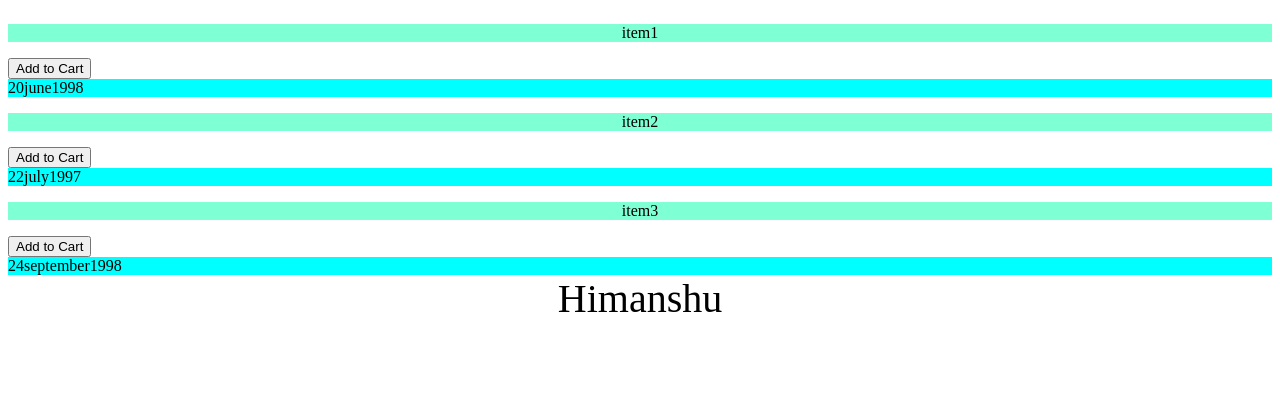
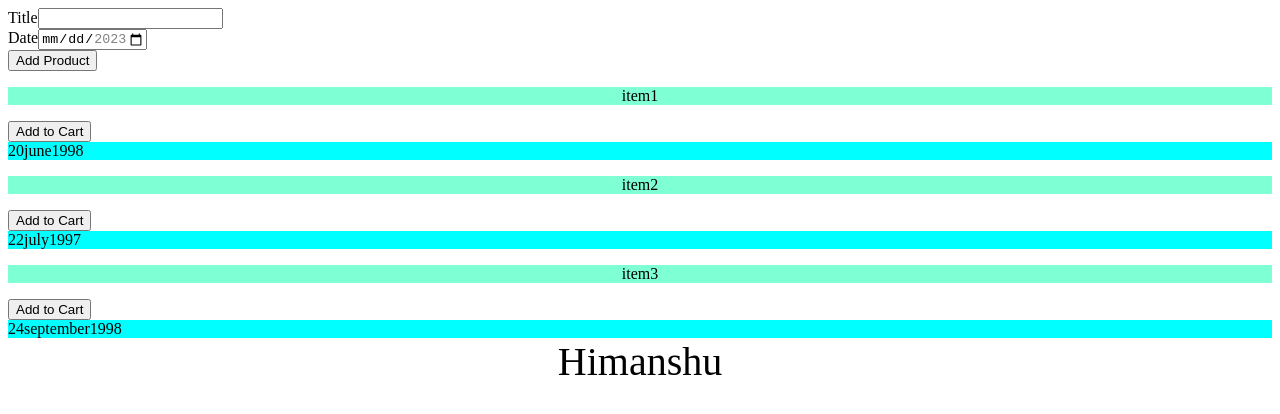
Before and after one commit to Himanshuu03/React, a React (Create React App) app in the folder myreactapp/: page / in a window 1280 px wide. Shown: the top 414 px of the page. Built offline with nearby package versions, Linux system fonts and the light colour scheme.

Commit message:
lifting the state up

```diff
--- a/myreactapp/src/App.js
+++ b/myreactapp/src/App.js
@@ -2,7 +2,8 @@ import "./App.css";
 import Item from "./components/Item";
 import Itemdata from "./components/Itemdata";
 import Card from "./components/Card";
-function App() {
+import NewProduct from "./components/NewProduct";
+function App(props) {
   const itemTwoname = "item2";
   const respone = [
     {
@@ -24,9 +25,18 @@ function App() {
       itemYear: "1989",
     },
   ];
+  function propsData(data){
+
+    console.log(data);
+  }
+  function fetchName(name){
+    console.log("i am in app.js")
+    console.log(name)
+  }
   return (
     <>
       <Card>
+        <NewProduct printData={propsData} fetch={fetchName}/>
         <Item name={respone[0].itemName} class="applytext">
           Hello I'm am first item</Item>
         <Itemdata
--- a/myreactapp/src/components/Item.js
+++ b/myreactapp/src/components/Item.js
@@ -1,3 +1,4 @@
+
 import './Item.css';
 import {useState} from 'react';
 function Item(props) {
@@ -5,7 +6,7 @@ function Item(props) {
     //state
     const[itemName,setItemName] = useState(props.name);
     function clickHandler(){
-      setItemName("nirma");
+      setItemName(`${itemName} -added`);
       console.log("button clicked");
     }
     return(
--- /dev/null
+++ b/myreactapp/src/components/NewProduct.js
@@ -0,0 +1,19 @@
+import './NewProduct.css';
+import NewProductForm from './NewProductFrom';
+
+function NewProduct(props) {
+    function saveProduct(product){
+        // console.log("I'm inside new product");
+        props.printData(product);
+    }
+    function fetch1(name){
+        console.log("i am in newProduct.js");
+        props.fetch(name);
+    }
+    return(
+        <div>
+            <NewProductForm onSaveProduct={saveProduct} onfetch={fetch1}/>
+        </div>
+    )
+}
+export default NewProduct;
--- /dev/null
+++ b/myreactapp/src/components/NewProductFrom.js
@@ -0,0 +1,45 @@
+import { useState } from "react";
+
+function NewProductForm(props){
+
+    const [title,setTitle] = useState('');
+    const [date,setDate] = useState('');
+
+    function titleChangeHandler(event){
+        setTitle(event.target.value);
+        // console.log(event.target.value);
+    }
+    function dateChangeHandler(event){
+        setDate(event.target.value);
+        // console.log(event.target.value);
+    }
+    function submitHandler(event){
+        event.preventDefault();
+        const productData ={
+           title:title,
+           date:date
+        }
+
+        // console.log(productData);
+        props.onSaveProduct(productData);
+        props.onfetch("HImanshuuuu");
+        setDate('');
+        setTitle('');
+    }
+    return(
+        <form onSubmit={submitHandler}>
+            <div className="new-product_title">
+                <label>Title</label>
+                <input type="text" value={title} onChange={titleChangeHandler}></input>
+            </div>
+            <div className="new-product_date">
+                <label>Date</label>
+                <input type="date" value={date} min='2023-01-01' max='2023-12-12' onChange={dateChangeHandler}></input>
+            </div>
+            <div className="new-product_button">
+                <button type="submit">Add Product</button>
+            </div>
+        </form>
+    )
+}
+export default NewProductForm;
```
Also changed, not shown: myreactapp/src/components/NewProduct.css (added).
